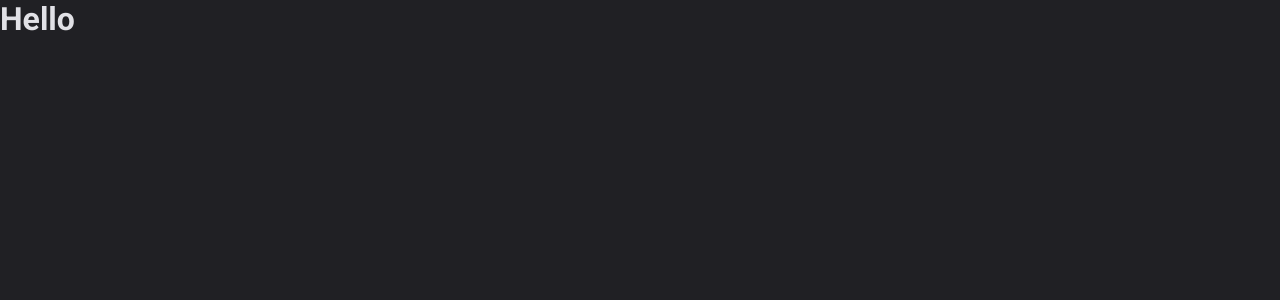
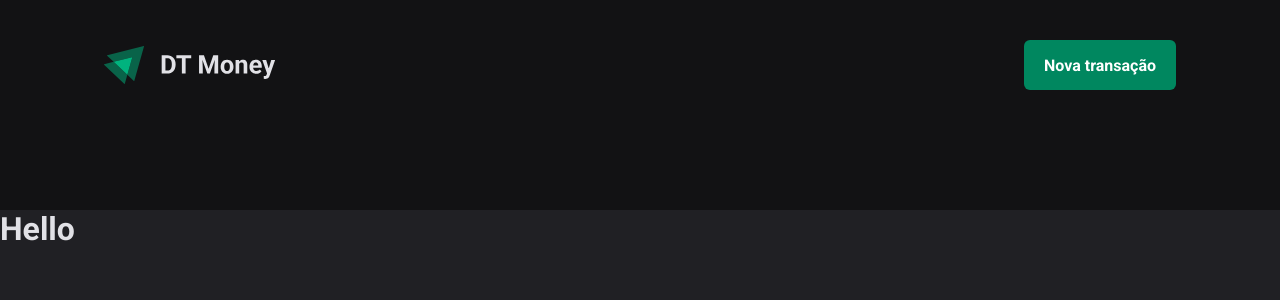
Before and after one commit to gabrielCesarino/dt-money, a React (Vite) app: page / in a window 1280 px wide. Shown: the top 300 px of the page. Built offline with nearby package versions, Linux system fonts and the light colour scheme.

Commit message:
style: add header component

```diff
--- a/src/App.tsx
+++ b/src/App.tsx
@@ -1,4 +1,5 @@
 import { ThemeProvider } from "styled-components"
+import { Transactions } from "./pages/Transactions"
 import { GlobalStyle } from "./styles/Global"
 import { defaultTheme } from "./styles/themes/default"
 
@@ -6,6 +7,7 @@
   return (
     <ThemeProvider theme={defaultTheme}>
       <GlobalStyle />
+      <Transactions />
       <h1>Hello</h1>
     </ThemeProvider>
   )
--- /dev/null
+++ b/src/components/Header/index.tsx
@@ -0,0 +1,14 @@
+import { HeaderContainer, HeaderContent, NewTransactionButton } from "./styles";
+
+import logoImg from '../../assets/logo.svg'
+
+export function Header() {
+    return (
+        <HeaderContainer>
+            <HeaderContent>
+                <img src={logoImg} alt=""/>
+                <NewTransactionButton>Nova transação</NewTransactionButton>
+            </HeaderContent>
+        </HeaderContainer>
+    )
+}
--- /dev/null
+++ b/src/components/Header/styles.ts
@@ -0,0 +1,34 @@
+import styled from "styled-components";
+
+export const HeaderContainer = styled.header`
+    background: ${props => props.theme['gray-900']};
+    padding: 2.5rem 0 7.5rem;
+
+`
+
+export const HeaderContent = styled.div`
+    width: 100%;
+    max-width: 1120px;
+    margin: 0 auto;
+    padding: 0 1.5rem;
+
+    display: flex;
+    justify-content: space-between;
+    align-items: center;
+`
+
+export const NewTransactionButton = styled.button`
+    height: 50px;
+    border: 0;
+    background: ${props => props.theme['green-500']};
+    color: ${props => props.theme.white};
+    font-weight: bold;
+    padding: 0 1.25rem;
+    border-radius: 6px;
+    cursor: pointer;
+    transition: background-color 0.2s;
+
+    &:hover {
+        background: ${props => props.theme['green-700']};
+    }
+`
--- /dev/null
+++ b/src/pages/Transactions/index.tsx
@@ -0,0 +1,10 @@
+import { Header } from "../../components/Header";
+
+export function Transactions() {
+    return (
+        <div>
+            <Header />
+
+        </div>
+    )
+}
--- /dev/null
+++ b/src/pages/Transactions/styles.ts
@@ -0,0 +1,3 @@
+import styled from "styled-components";
+
+export const Container = styled.div``
```
Also changed, not shown: src/assets/logo.svg (added).
